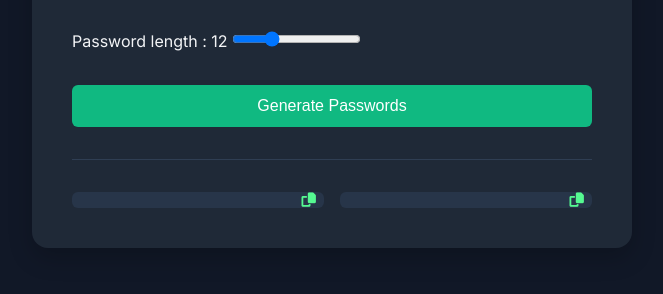
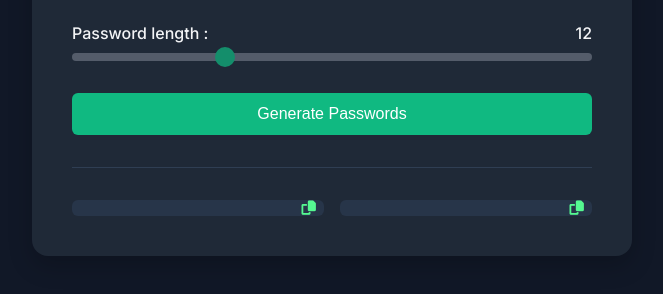
Before and after one commit to dag12y/passwordGenerator, a plain HTML site: page index.html in a window 1280 px wide. Shown: the part 358-652 px from the top of the page, without its empty margins (308-971 px from the left). Drawn offline with Linux system fonts and the light colour scheme.

Commit message:
styling the control group div

```diff
--- a/style.css
+++ b/style.css
@@ -68,6 +68,50 @@ p {
     font-size: 1.1rem;
 }
 
+.control-group {
+    display: flex;
+    flex-direction: column;
+    gap: 0.5rem;
+}
+
+label {
+    font-weight: 500;
+    color: var(--light);
+    display: flex;
+    justify-content: space-between;
+    align-items: center;
+}
+
+#length {
+    width: 100%;
+    height: 8px;
+    -webkit-appearance: none;
+    background: var(--gray);
+    border-radius: 4px;
+    outline: none;
+    opacity: 0.7;
+    transition: opacity 0.2s;
+}
+
+#length:hover {
+    opacity: 1;
+}
+
+#length::-webkit-slider-thumb {
+    -webkit-appearance: none;
+    appearance: none;
+    width: 20px;
+    height: 20px;
+    border-radius: 50%;
+    background: var(--primary);
+    cursor: pointer;
+    transition: all 0.2s;
+}
+
+#length::-webkit-slider-thumb:hover {
+    background: var(--primary-dark);
+    transform: scale(1.1);
+}
 
 button {
     background-color: #10b981;
```
